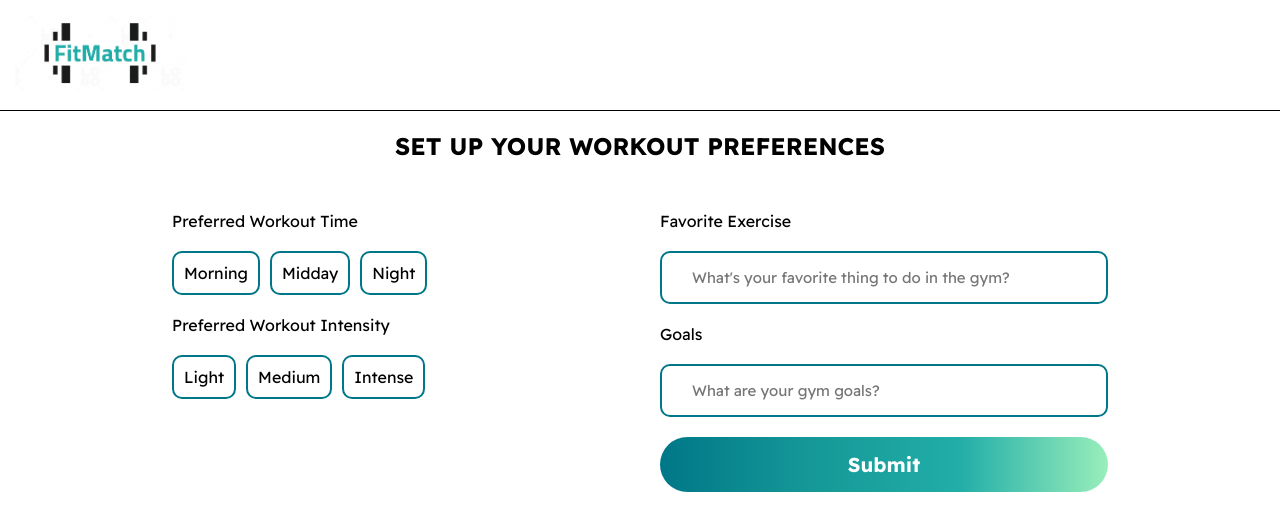
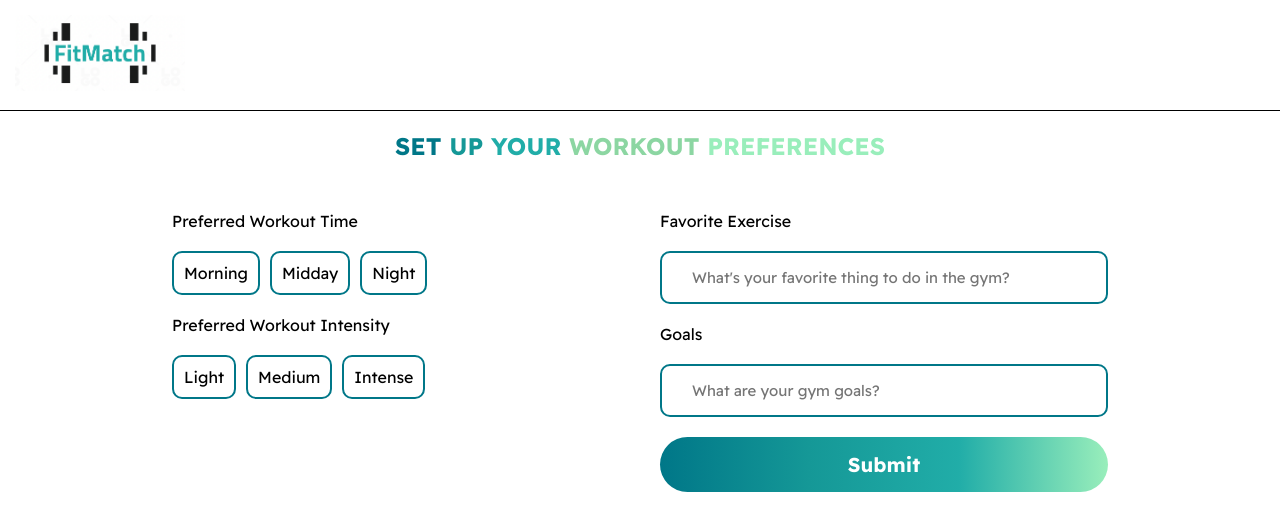
Before and after one commit to krish1925/CS35L-Group-Project, a React (Create React App) app in the folder fit-match/client/: page /workoutInfo in a window 1280 px wide. Shown: the top 530 px of the page. Built offline with nearby package versions, Linux system fonts and the light colour scheme.

Commit message:
added some styling to titles edit profile and workout info pages

```diff
--- a/fit-match/client/src/pages/EditProfile.js
+++ b/fit-match/client/src/pages/EditProfile.js
@@ -61,7 +61,11 @@ const EditProfile=() => {
                 showModal={false}
             />
             <div className="onboarding">
-                <h2>EDIT YOUR PROFILE</h2>
+                <h2>
+                    <span style={{color:'#007788'}}>EDIT </span>
+                    <span style={{color:'#159897'}}>YOUR </span>
+                    <span style={{color:'#8cd6a2'}}>PROFILE </span>
+                </h2>
 
                 <form onSubmit={handleSubmit}>
                     <section>
@@ -184,6 +188,7 @@ const EditProfile=() => {
                         <div className="photo-container">
                             {formData.url && <img src={formData.url} alt="profile picture preview" />}
                         </div>
+
                         <label>Preferred Workout Time</label>
                         <div className="multiple-input-container">
                             <input
--- a/fit-match/client/src/pages/OnBoarding.js
+++ b/fit-match/client/src/pages/OnBoarding.js
@@ -61,7 +61,7 @@ function OnBoarding() {
                 <h2>
                     <span style={{color:'#007788'}}>SET </span>
                     <span style={{color:'#159897'}}>UP </span>
-                    <span style={{color:'#21ADA8'}}>YOUR </span>
+                    <span style={{color:'#21ada8'}}>YOUR </span>
                     <span style={{color:'#8cd6a2'}}>PROFILE </span>
                 </h2>
 
--- a/fit-match/client/src/pages/WorkoutInfo.js
+++ b/fit-match/client/src/pages/WorkoutInfo.js
@@ -45,7 +45,13 @@ const [cookies, setCookie, removeCookie] = useCookies(['user'])
     <>
       <Nav whitePage={true} setShowModal={() => {}} showModal={false} />
       <div className="onboarding">
-        <h2>SET UP YOUR WORKOUT PREFERENCES</h2>
+        <h2>
+          <span style={{color:'#007788'}}>SET </span>
+          <span style={{color:'#159897'}}>UP </span>
+          <span style={{color:'#21ada8'}}>YOUR </span>
+          <span style={{color:'#8cd6a2'}}>WORKOUT </span>
+          <span style={{color:'#99eebb'}}>PREFERENCES </span>
+        </h2>
 
         <form onSubmit={handleSubmit}>
           <section>
```
